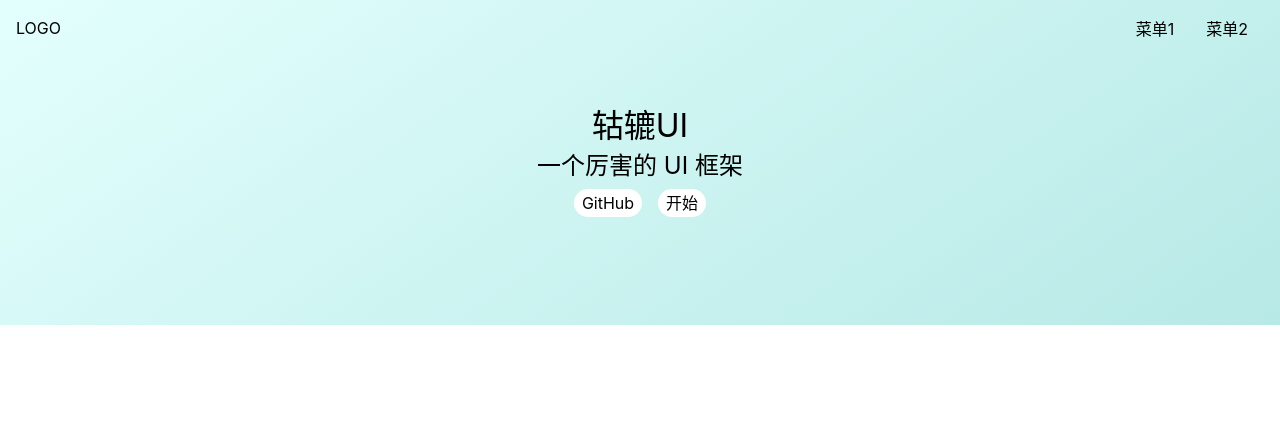
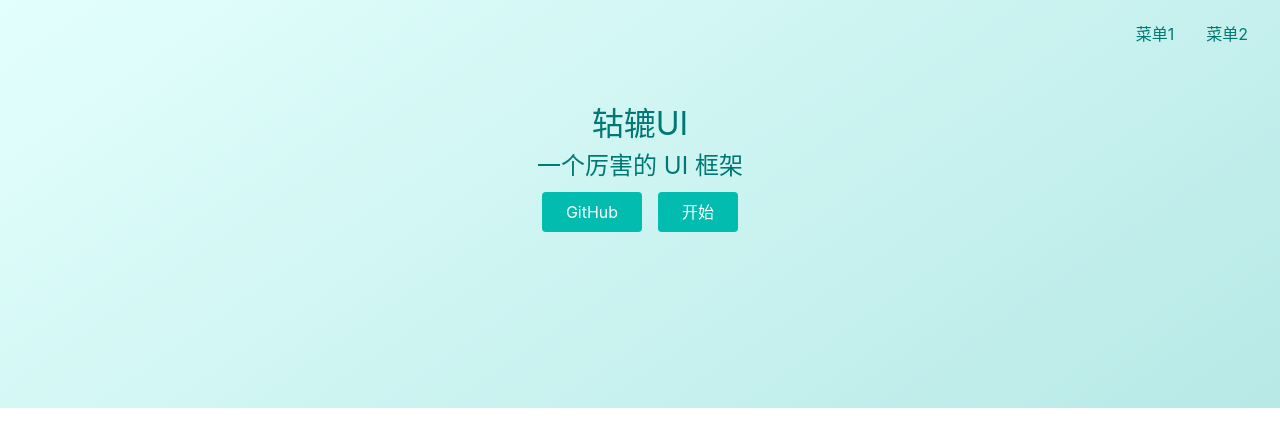
Before and after one commit to liuzb30/gulu-ui, a Vue app: page /#/ in a window 1280 px wide. Shown: the top 446 px of the page. Built offline with nearby package versions, Linux system fonts and the light colour scheme.

Commit message:
从iconfont引入图标

```diff
--- a/index.html
+++ b/index.html
@@ -5,6 +5,7 @@
     <link rel="icon" href="/favicon.ico" />
     <meta name="viewport" content="width=device-width, initial-scale=1.0" />
     <title>Vite App</title>
+    <script src="//at.alicdn.com/t/font_2057051_9ta5kvxsl9d.js"></script>
   </head>
   <body>
     <div id="app"></div>
--- a/src/components/TopNav.vue
+++ b/src/components/TopNav.vue
@@ -1,6 +1,10 @@
 <template>
   <div class="topnav">
-    <div class="logo">LOGO</div>
+    <div class="logo">
+      <svg class="icon">
+        <use xlink:href="#icon-king"></use>
+      </svg>
+    </div>
     <ul class="menu">
       <li>菜单1</li>
       <li>菜单2</li>
@@ -21,7 +25,9 @@
 };
 </script>
 <style lang="scss" scoped>
+$color: #007974;
 .topnav {
+  color: $color;
   display: flex;
   padding: 16px;
   position: fixed;
@@ -34,6 +40,10 @@
   > .logo {
     max-width: 6em;
     margin-right: auto;
+    > svg {
+      width: 32px;
+      height: 32px;
+    }
   }
   > .menu {
     display: flex;
--- a/src/index.scss
+++ b/src/index.scss
@@ -11,7 +11,7 @@
   text-decoration: none;
   color: inherit;
   &:hover {
-    border-bottom: 1px solid;
+    text-decoration: underline;
     cursor: pointer;
   }
 }
@@ -27,6 +27,8 @@
 
 body {
   font-size: 16px;
+  line-height: 1.5;
+  color: #1d2c40;
   // 为什么这样写 font-family
   // 答案见 https://github.com/zenozeng/fonts.css/
   font-family: -apple-system, "Noto Sans", "Helvetica Neue", Helvetica,
@@ -35,3 +37,11 @@
     "Microsoft YaHei", "Wenquanyi Micro Hei", "WenQuanYi Zen Hei", "ST Heiti",
     SimHei, "WenQuanYi Zen Hei Sharp", sans-serif;
 }
+
+.icon {
+  width: 1em;
+  height: 1em;
+  vertical-align: -0.15em;
+  fill: currentColor;
+  overflow: hidden;
+}
--- a/src/views/Home.vue
+++ b/src/views/Home.vue
@@ -9,6 +9,17 @@
         <router-link to="/doc">开始</router-link>
       </p>
     </div>
+    <div class="features">
+      <svg class="icon">
+        <use xlink:href="#icon-vue"></use>
+      </svg>
+      <svg class="icon">
+        <use xlink:href="#icon-ts"></use>
+      </svg>
+      <svg class="icon">
+        <use xlink:href="#icon-light"></use>
+      </svg>
+    </div>
   </div>
 </template>
 <script lang="ts">
@@ -18,6 +29,9 @@
 };
 </script>
 <style lang="scss" scoped>
+$green: #02bcb0;
+$border-radius: 4px;
+$color: #007974;
 .topnavAndBanner {
   background: linear-gradient(
     145deg,
@@ -25,7 +39,16 @@
     rgba(183, 233, 230, 1) 100%
   );
 }
+
+.features {
+  > svg {
+    width: 64px;
+    height: 64px;
+  }
+}
+
 .banner {
+  color: $color;
   padding: 100px 0;
   display: flex;
   justify-content: center;
@@ -35,13 +58,15 @@
     padding: 8px 0;
     a {
       margin: 0 8px;
-      background: #fff;
+      background: $green;
+      color: white;
       display: inline-block;
-      $h: 28px;
-      height: $h;
-      line-height: $h;
-      border-radius: $h/2;
-      padding: 0 8px;
+      padding: 8px 24px;
+      border-radius: $border-radius;
+
+      &:hover {
+        text-decoration: none;
+      }
     }
   }
 }
```
